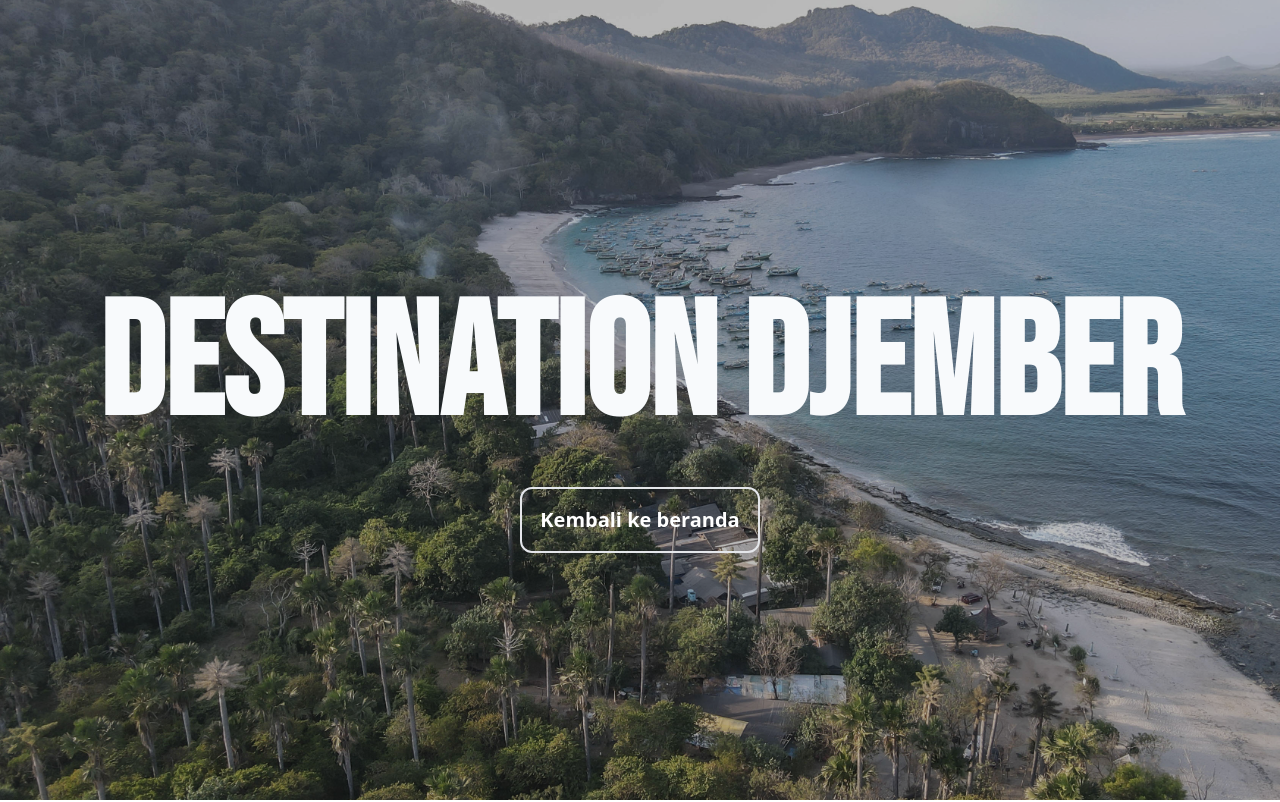
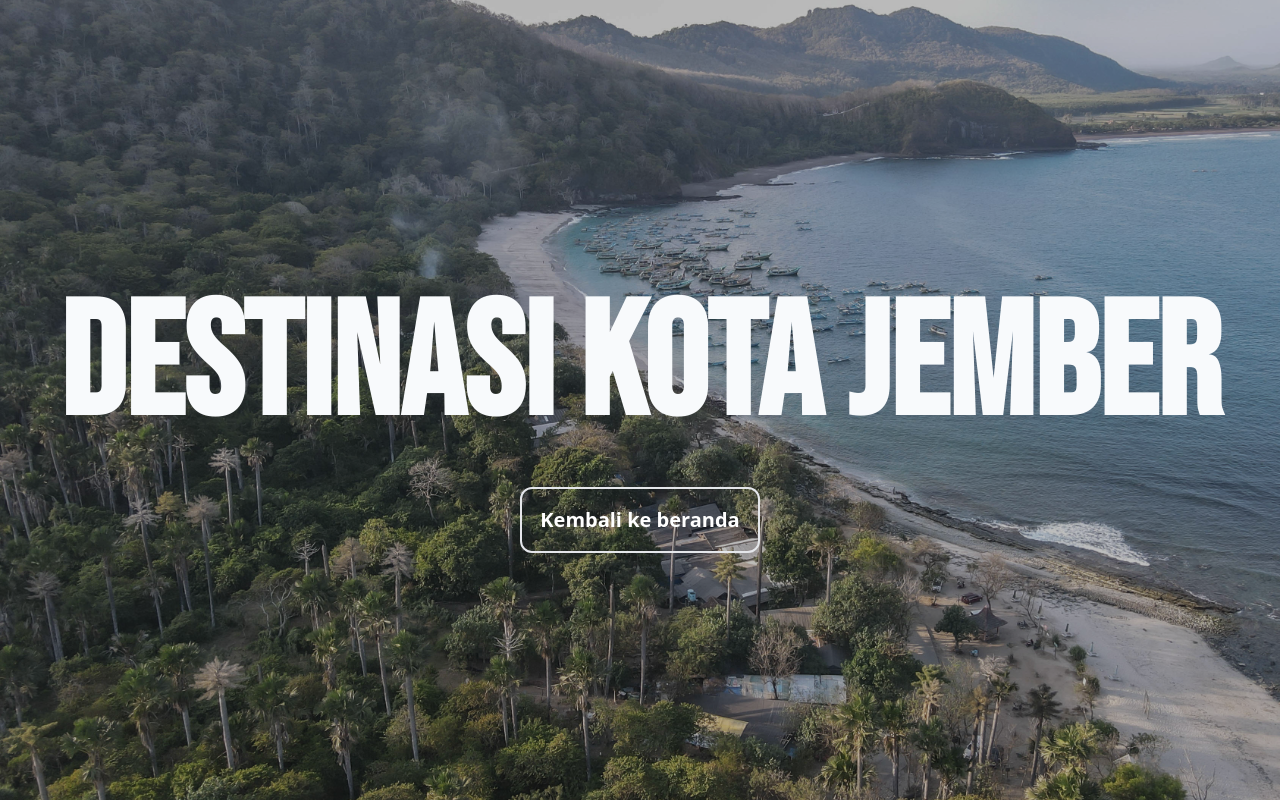
Before and after one commit to hanNajib/DJEMBER-FEST, a React (Vite) app: page /destination in a window 1280 px wide. Shown: the top 802 px of the page. Built offline with nearby package versions, Linux system fonts and the light colour scheme.

Commit message:
nah banggg

```diff
--- a/src/Destination.jsx
+++ b/src/Destination.jsx
@@ -107,7 +107,7 @@ export default function Destination() {
           <div className={`w-[100%] h-full flex items-center justify-center relative transition-transform duration-700 transform ${isVisible ? 'translate-y-0 opacity-100' : 'translate-y-20 opacity-0'}`}>
             <div className="text flex items-center flex-col">
               <p className="sh judul text-[3rem] md:text-[4rem] lg:text-[10rem] text-slate-50 text-center font-bebas_neue font-semibold">
-                Destination Djember
+                Destinasi kota Jember
               </p>
               <a href="/" className='border-2 p-4 text-[20px]  text-white relative w-[15rem] text-center rounded-xl font-bold'>
                 Kembali ke beranda
--- a/src/Makanan.jsx
+++ b/src/Makanan.jsx
@@ -58,7 +58,7 @@ const SpecialDeals = () => {
           <div className={`w-[100%] h-full flex items-center justify-center relative transition-transform duration-700 transform ${isVisible ? 'translate-y-0 opacity-100' : 'translate-y-20 opacity-0'}`}>
             <div className="text flex items-center flex-col">
               <p className="sh judul text-[4rem] text-slate-50 text-center md:mb-0 font-bebas_neue font-semibold md:text-[6rem] lg:text-[9rem]">
-                Kuliner UMKM Djember
+                Kuliner UMKM Jember
               </p>
               <a href="/" className='border-2 p-4 text-[20px] text-white relative w-[15rem] text-center rounded-xl font-bold'>
                 Kembali ke beranda
```
